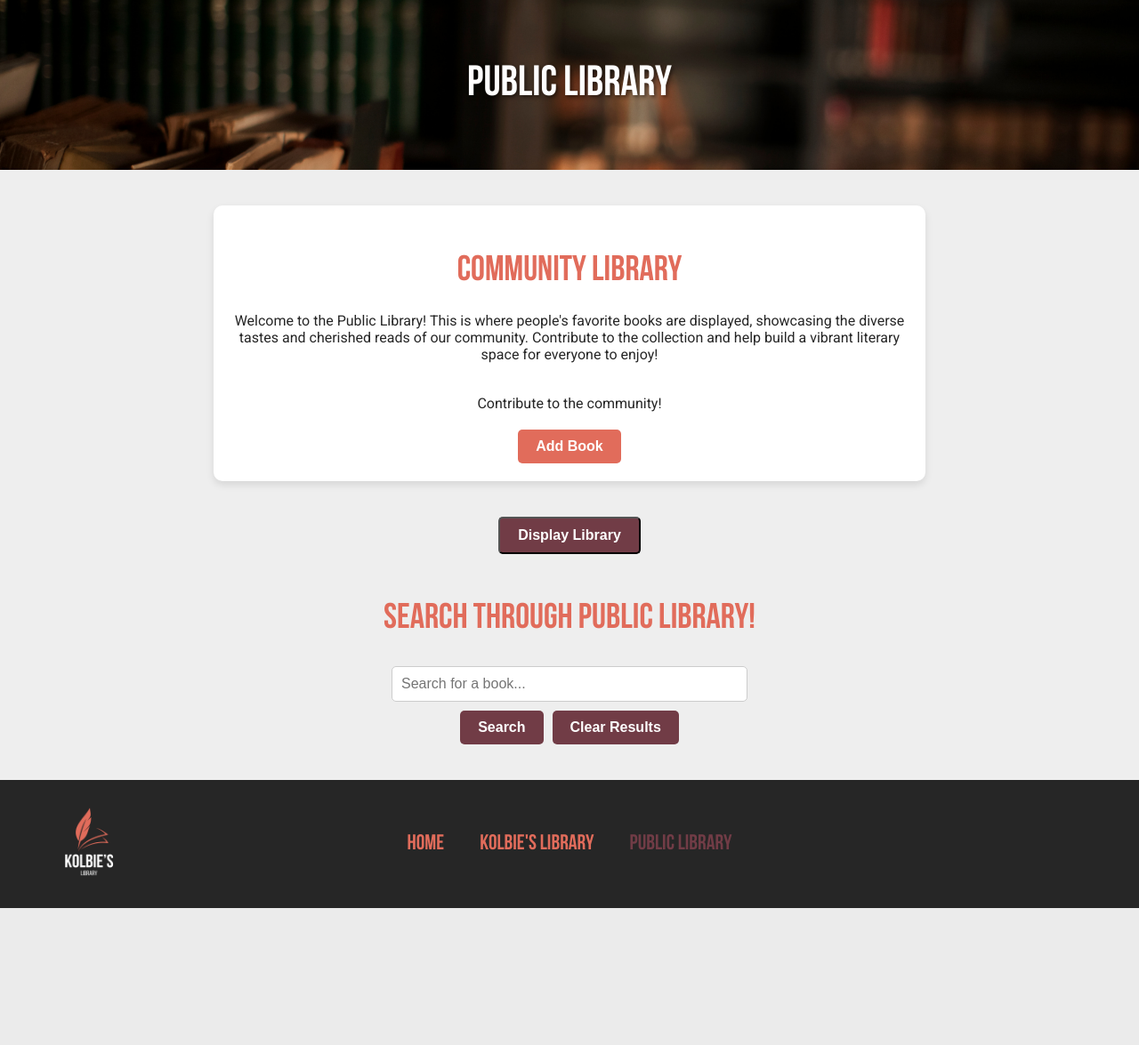
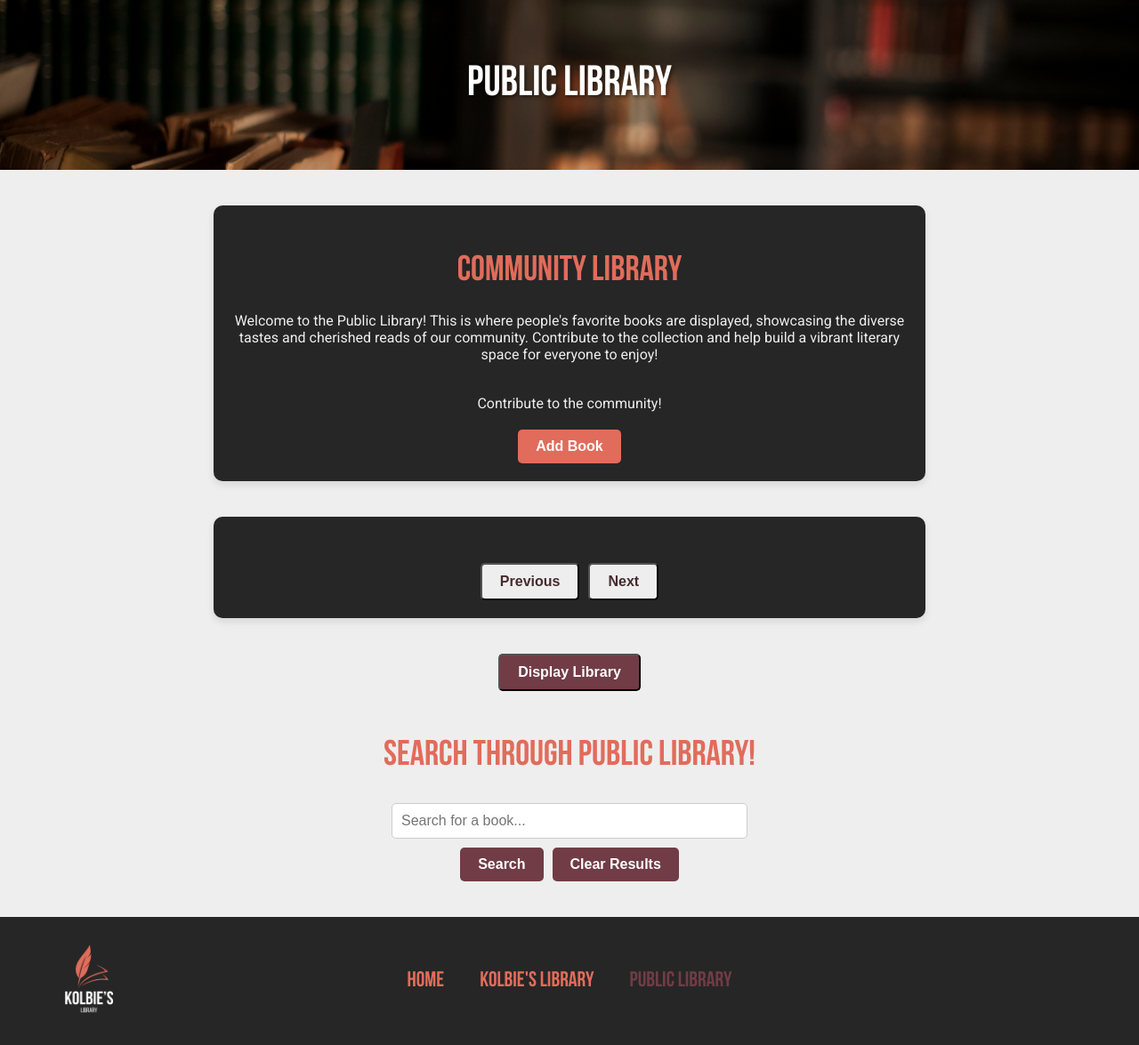
Before and after one commit to KolbieP/My-Library, a Django app: template BookListAPI/templates/public_library.html in a window 1280 px wide. Shown: the part 125-1300 px from the top of the page at 89% size. Before the commit the page ends 1146 px from the top, so only its background shows below. Run offline with Django 5.2, Linux system fonts and the light colour scheme; the template is opened without the code that fills it, so the values that code supplies are empty.

Commit message:
Style Changes and added single book view to public library
-Created style changes to both public and personal library pages to differentiate the two
-Added sinlge book toggle view to the public library page
-Created view and url to support the single book toggle view

```diff
--- a/BookListAPI/templates/library.html
+++ b/BookListAPI/templates/library.html
@@ -23,7 +23,7 @@
         <h1 class="main">Kolbie's Library</h1>
     </div>
 
-    <div class="group">
+    <div class="group personal-library">
         <h2>My Personal Library</h2>
         <p>Welcome to My Personal Library! Here is a curated collection of all the books I've ever read designed to
             inspire fellow book lovers and provide a comprehensive record of my literary journey. Here, you can explore
--- a/BookListAPI/templates/public_library.html
+++ b/BookListAPI/templates/public_library.html
@@ -24,7 +24,7 @@
     <div class="main-image">
         <h1 class="main">Public Library</h1>
     </div>
-    <div class="group">
+    <div class="group public-library">
         <h2>Community Library</h2>
         <p>Welcome to the Public Library! This is where people's favorite books are displayed, showcasing the diverse
             tastes and cherished reads of our community. Contribute to the collection and help build a vibrant literary
@@ -32,13 +32,24 @@
         <p>Contribute to the community!</p>
         <a href="{% url 'add_public_book' %}" class="button-second">Add Book</a>
     </div>
+    <div class="single-group single-public">
+        <div id="single-public-book-display">
+            <h3 id="public-book-title"></h3>
+            <h4 id="public-book-author"></h4>
+            <h4 id="public-book-rating"></h4>
+        </div>
+        <div class="button-container">
+            <button class="prev-public button-single">Previous</button>
+            <button class="next-public button-single">Next</button>
+        </div>
+    </div>
     <div class="book-button-container">
         <button class="book-button">Display Library</button>
     </div>
     <div class="book-display" id="bookDisplay" style="display: none; text-align: center;">
         {% if public_books %}
         <div class="book-container">
-            <table class="book-table">
+            <table class="book-table public-book-table">
                 <thead>
                     <tr>
                         <th>Title</th>
@@ -83,6 +94,42 @@
         </ul>
     </footer>
     <script>
+        let currentPublicBookIndex = 0;
+        let publicBooks = [];
+
+        function fetchPublicBooks() {
+            fetch('public_all_books/')
+                .then(response => {
+                    if (!response.ok) {
+                        throw new Error('Network response was not ok');
+                    }
+                    return response.json();
+                })
+                .then(data => {
+                    publicBooks = data;
+                    updatePublicBookDisplay();
+                })
+                .catch(error => console.error('Error fetching public books:', error));
+        }
+
+        function updatePublicBookDisplay() {
+            if (publicBooks.length > 0) {
+                const book = publicBooks[currentPublicBookIndex];
+                document.getElementById('public-book-title').textContent = book.title;
+                document.getElementById('public-book-author').textContent = book.author;
+                document.getElementById('public-book-rating').textContent = book.rating;
+            }
+        }
+
+        function showNextPublicBook() {
+            currentPublicBookIndex = (currentPublicBookIndex + 1) % publicBooks.length;
+            updatePublicBookDisplay();
+        }
+
+        function showPreviousPublicBook() {
+            currentPublicBookIndex = (currentPublicBookIndex - 1 + publicBooks.length) % publicBooks.length;
+            updatePublicBookDisplay();
+        }
 
         function toggleLibrary() {
             console.log("Button clicked");
@@ -157,8 +204,18 @@
             if (clearButton) {
                 clearButton.addEventListener('click', clearSearchResults);
             }
+
+            var nextButton = document.querySelector('.next-public');
+            if (nextButton) {
+                nextButton.addEventListener('click', showNextPublicBook);
+            }
+            var prevButton = document.querySelector('.prev-public');
+            if (prevButton) {
+                prevButton.addEventListener('click', showPreviousPublicBook);
+            }
+
+            fetchPublicBooks();
         });
     </script>
 </body>
-
 </html>
--- a/BookListAPI/templates/static/style.css
+++ b/BookListAPI/templates/static/style.css
@@ -202,6 +202,7 @@ footer .nav-link:hover {
     box-shadow: 0 4px 8px rgba(0, 0, 0, 0.1);
 }
 
+
 .single-group {
     background-color: #462C2F;
     color: #EEEEEE;
@@ -344,6 +345,10 @@ footer .nav-link:hover {
     background-color: #ddd;
 }
 
+.public-book-table thead {
+    background-color: #262626;
+}
+
 .search {
     display: flex;
     flex-direction: column;
@@ -477,3 +482,34 @@ form button[type="submit"]:hover {
     font-size: 20px;
     cursor: pointer;
 }
+
+
+.personal-library {
+    background-color: #462C2F;
+    color: #EEEEEE;
+}
+
+.personal-library h2 {
+    color: #E16C5B;
+}
+
+.personal-library p {
+    color: #EEEEEE;
+}
+
+.public-library {
+    background-color: #262626;
+    color: #EEEEEE;
+}
+
+.public-library h2 {
+    color: #E16C5B;
+}
+
+.public-library p {
+    color: #EEEEEE;
+}
+
+.single-public {
+    background-color: #262626;
+}
--- a/BookListAPI/urls.py
+++ b/BookListAPI/urls.py
@@ -9,6 +9,7 @@ urlpatterns = [
     path('library', views.ListshowBooks, name='book'),
     path('search/', views.search_books, name='search_books'),
     path('all_books/', views.all_books, name='all_books'),
+    path('public_all_books/', views.all_public_books, name='all_public_books'),
     path('public_library/add', views.add_public_book, name='add_public_book'),
     path('public_library', views.ListPublicBooks, name='public_library'),
     path('public_library/search/', views.search_public_books, name='search_public_books'),
```
Also changed, not shown: BookListAPI/views.py (+8 -1 lines), public_library.sqlite3.
